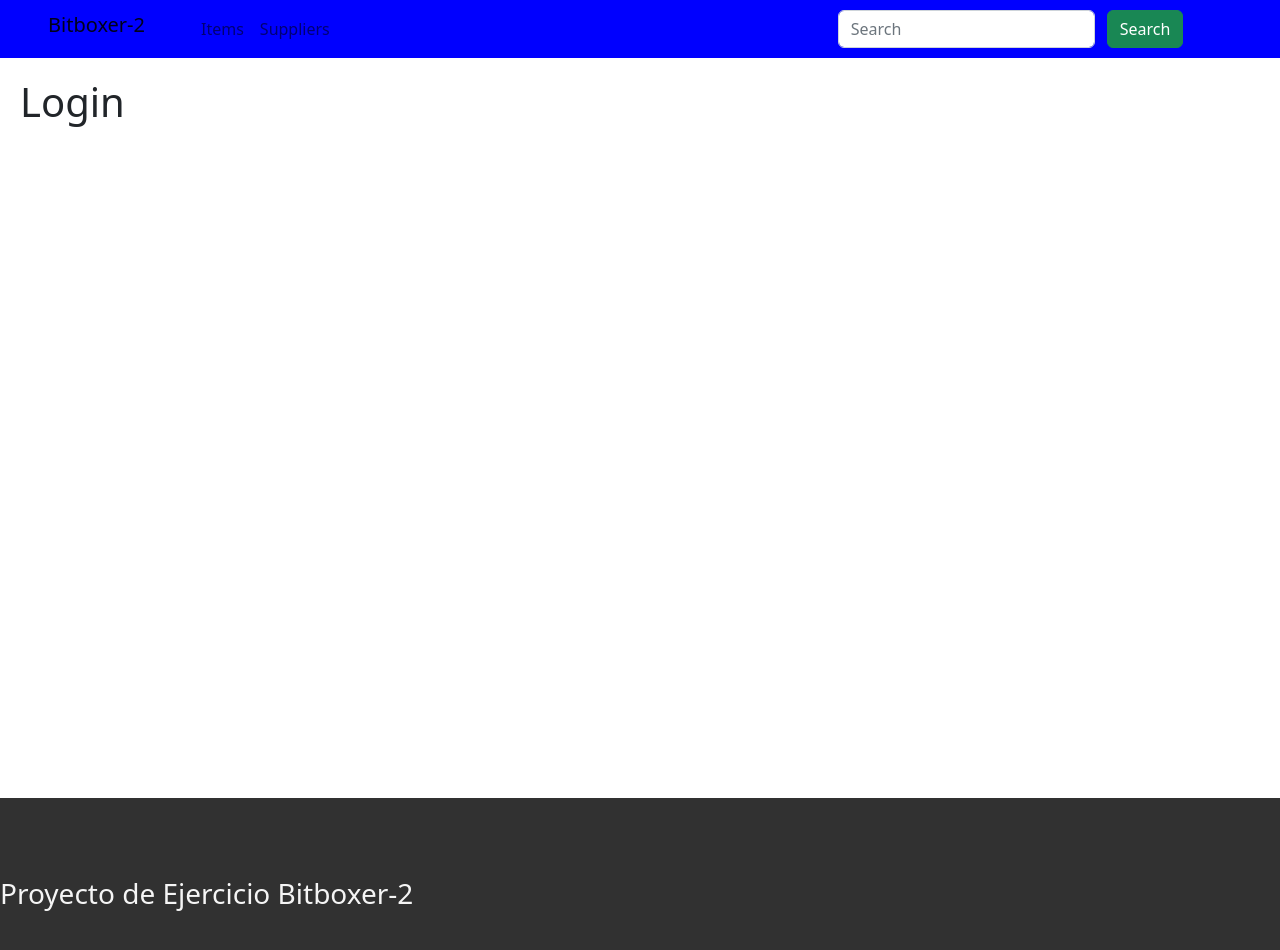
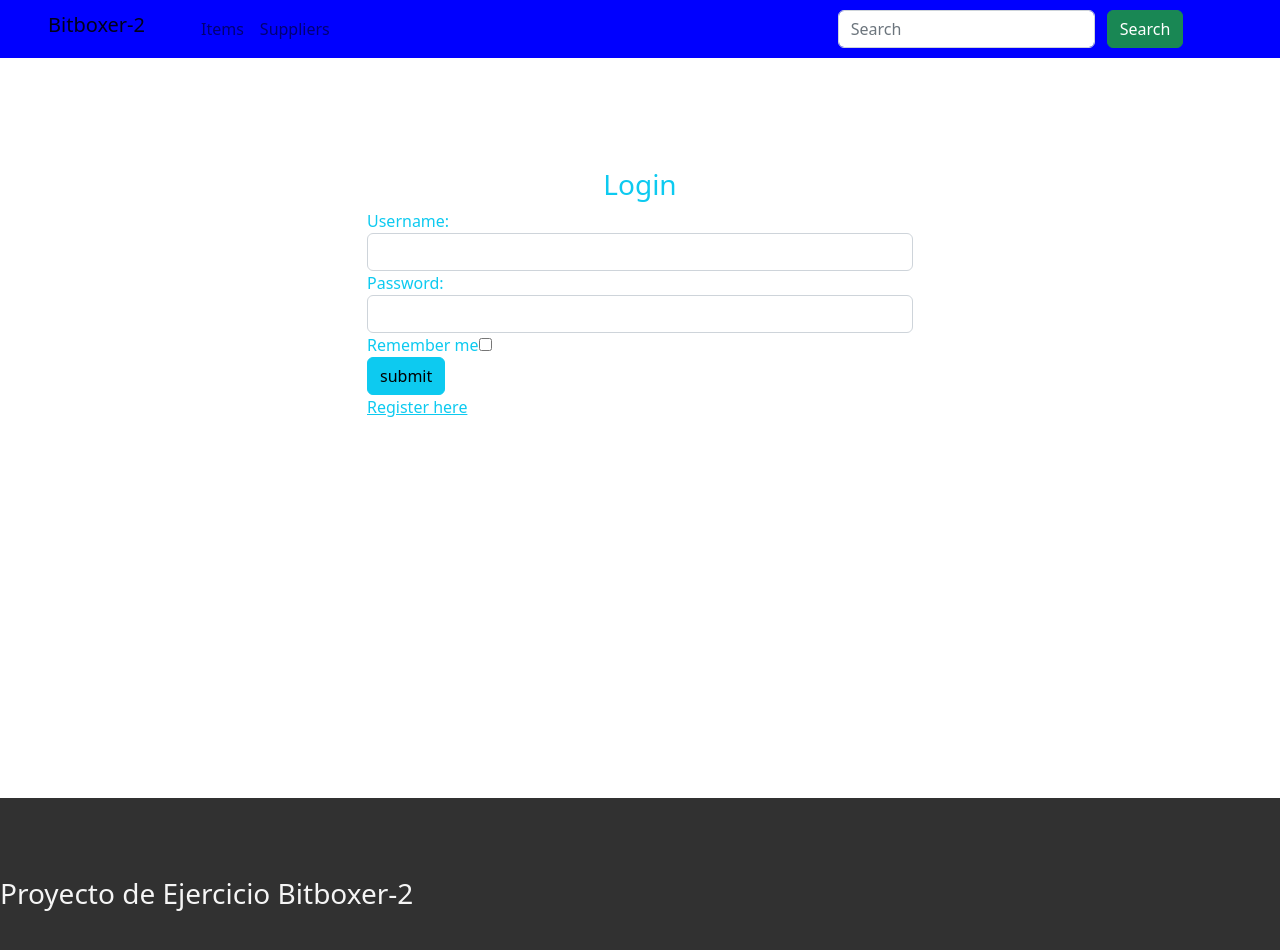
Before and after one commit to luisbitbox/Bitboxer-2, a React (Create React App) app: page / in a window 1280 px wide. Shown: the top 950 px of the page. Built offline with nearby package versions, Linux system fonts and the light colour scheme.

Commit message:
creado el contexto para item y otras cosas como la trasición de la página de ItemCard a la de TableSupplier

```diff
--- a/src/App.js
+++ b/src/App.js
@@ -1,18 +1,18 @@
 import './App.css';
-import { MiContexto } from './helpers/MiContexto';
 import { AppRouter } from './router/AppRouter';
+import { ItemProvider } from './helpers/ItemContext'
 
 function App() {
-  const valorContexto = true;
 
   return (
-      <MiContexto.Provider value={valorContexto}>
         <div className="App">
+          <ItemProvider>
 
             <AppRouter></AppRouter>
 
+          </ItemProvider>
+
         </div>
-      </MiContexto.Provider>
   );
 }
 
--- a/src/components/layout/TableItem.js
+++ b/src/components/layout/TableItem.js
@@ -18,7 +18,12 @@ export const TableItem = () => {
 
     const getItems = async() => {
         try{
-            const result = await axios.get('http://localhost:8080/erp/api/item');
+            const result = await axios.get('http://localhost:8080/erp/api/item', {
+                headers: {
+                    username: "Luis",
+                    password: "user"
+                }
+            });
             setItem(result.data);
         }catch(error){
             console.log(error);
--- a/src/components/layout/TableSupplier.js
+++ b/src/components/layout/TableSupplier.js
@@ -1,29 +1,35 @@
 import React, { useContext, useEffect, useState } from 'react'
 import "bootstrap/dist/css/bootstrap.min.css"
-import { useNavigate } from "react-router-dom"
+import { useNavigate, useParams, useLocation } from "react-router-dom"
 import axios from 'axios'
-import { MiContexto } from '../../helpers/MiContexto'
+import { ItemContext } from '../../helpers/ItemContext'
 
 export const TableSupplier = () => {
     const [supplier, setSupplier] = useState([]);
     const navigate = useNavigate();
-    const { valor, actualizarValor } = useContext(MiContexto);
+    const { item, setItem  } = useContext(ItemContext);
+    const params = useParams();
+    /* const location = useLocation();
+    const isAvailable = location.state.isAvailable; */
 
 
     useEffect(()=>{
-        console.log(valor);
         getSuppliers();
 
     },[]);
 
     const getSuppliers = async() => {
         try{
-            const result = await axios.get('http://localhost:8080/erp/api/supplier');
+            const result = await axios.get('http://localhost:8080/erp/api/supplier', {
+                headers: {
+                    username: "Pedro",
+                    password: "admin"
+                }
+            });
             setSupplier(result.data);
         }catch(error){
             console.log(error);
         }
-
     }
 
 
@@ -31,6 +37,21 @@ export const TableSupplier = () => {
         navigate(`/newSupplier`);
 
     }
+
+    const goToItemCard = (id) => {
+        const itemUpdated = {
+            id: item.id,
+            code: item.id,
+            fechaAlta: item.id,
+            fechaCreacion: item.id,
+            suppliers: item.id,
+            priceReductions: item.id,
+        }
+        setItem(itemUpdated);
+        navigate(`/item${id}`);
+    }
+
+
   return (
     <div>
         <table className="table">
@@ -38,6 +59,9 @@ export const TableSupplier = () => {
                     <tr>
                         <th scope="col">Name</th>
                         <th scope="col">Country</th>
+                        {params.selection &&
+                            <th scope="col">Select</th>
+                        }
                     </tr>
                 </thead>
                 <tbody>
@@ -46,13 +70,23 @@ export const TableSupplier = () => {
                             <tr key={s.idSupplier}  >
                                 <td>{s.name}</td>
                                 <td>{s.country}</td>
+                                {params.selection &&
+                                <td>
+                                    <div>
+                                        <button className="btn btn-primary" onClick={goToItemCard(item.id)}>Select</button>
+                                    </div>
+                                </td>
+                                }
                             </tr>
                         )
                     })}
                 </tbody>
             </table>
+            {!params.selection &&
 
-            <button type="submit" className="btn btn-primary" onClick={goToNewSupplier}>New</button>
+                <button type="submit" className="btn btn-primary" onClick={goToNewSupplier}>New</button>
+
+            }
 
     </div>
   )
--- a/src/components/pages/ItemCard.js
+++ b/src/components/pages/ItemCard.js
@@ -2,19 +2,21 @@ import React, { useContext, useEffect, useState } from 'react'
 import { useNavigate, useParams } from 'react-router-dom';
 import "bootstrap/dist/css/bootstrap.min.css"
 import axios from 'axios';
-import { MiContexto } from '../../helpers/MiContexto';
+
 
 export const ItemCard = () => {
     const [checked, setChecked] = useState(false);
     const [item, setItem] = useState({});
     const [supplier, setSupplier] = useState([]);
+    const [priceReduction, setpriceReduction] = useState([]);
     const params = useParams();
     const navigate = useNavigate();
-    const { valor, actualizarValor } = useContext(MiContexto);
+
 
     useEffect(() => {
         getItem();
         getSuppliers();
+        getPriceReductions();
     }, []);
 
     const getItem = async(req, res)=> {
@@ -32,6 +34,18 @@ export const ItemCard = () => {
         try {
             const result = await axios.get("http://localhost:8080/erp/api/item/" + params.id +"/suppliers");
             setSupplier(result.data);
+            console.log(result.data);
+        } catch (error) {
+            console.log(error);
+        }
+    };
+
+
+    const getPriceReductions = async(req, res)=> {
+        try {
+            const result = await axios.get("http://localhost:8080/erp/api/item/" + params.id +"/priceReductions");
+            setpriceReduction(result.data);
+            console.log(result.data);
         } catch (error) {
             console.log(error);
         }
@@ -63,8 +77,7 @@ export const ItemCard = () => {
     }
 
     const goToSupplier = () => {
-        navigate(`/supplier`);
-        actualizarValor(false);
+        navigate(`/supplier/${false}`);
     }
 
 
@@ -103,7 +116,7 @@ export const ItemCard = () => {
                             </div>
                             <div className="mb-3">
                                 <label htmlFor="exampleInputPassword1" className="form-label">Creation</label>
-                                <input type="date" className="form-control" id="exampleInputEmail1" defaultValue={item.creation} name="creation" readOnly/>
+                                <input type="text" className="form-control" id="exampleInputEmail1" defaultValue={item.creation} name="creation" readOnly/>
                             </div>
                             <div className="mb-3 form-check">
                                 <input type="checkbox" className="form-check-input" id="exampleCheck1" name='state' checked={checked} onChange={handleChange} />
@@ -147,11 +160,11 @@ export const ItemCard = () => {
                                 </tr>
                             </thead>
                             <tbody>
-                                {supplier.map((s) => {
+                                {priceReduction.map((pr) => {
                                     return (
-                                        <tr key={s.idSupplier}  >
-                                            <td>{s.name}</td>
-                                            <td>{s.country}</td>
+                                        <tr key={pr.idSupplier}  >
+                                            <td>{pr.name}</td>
+                                            <td>{pr.country}</td>
                                         </tr>
                                     )
                                 })}
--- a/src/components/pages/Login.js
+++ b/src/components/pages/Login.js
@@ -1,9 +1,69 @@
-import React from 'react'
+import React, { useState } from 'react'
+import { useNavigate, useParams } from 'react-router-dom';
+import axios from 'axios';
 
 export const Login = () => {
+  const[credentials, setCredentiasl] = useState({});
+
+  const logearse = (e) => {
+      e.preventDefault();
+      const newUser = {
+        username: e.target.username.value,
+        password: e.target.password.value
+      }
+      console.log("Logueado usuario: ", newUser.username + " - " + newUser.password);
+  }
+
+  const sedLoginRequest = async (e) => {
+    try {
+      const reqBody = {
+        username: e.target.username.value,
+        password: e.target.password.value
+      }
+      const result = await axios.get("http://localhost:8080/erp/api/login", {
+        headers: {
+          "Content-Type": "application/json"
+        },
+        method: "post",
+        body: JSON.stringify(reqBody)
+      });
+      setCredentiasl(result.data);
+    } catch (error) {
+        console.log(error);
+    }
+  }
+
+
   return (
-    <div>
-        <h1>Login</h1>
+    <div className='login'>
+        <h3 className="text-center text-white pt-5">Login form</h3>
+        <div className="container">
+            <div id="login-row" className="row justify-content-center align-items-center">
+                <div id="login-column" className="col-md-6">
+                    <div id="login-box" className="col-md-12">
+                        <form id="login-form" className="form" onSubmit={sedLoginRequest}>
+                            <h3 className="text-center text-info">Login</h3>
+                            <div className="form-group">
+                                <label htmlFor="username" className="text-info">Username:</label><br/>
+                                <input type="text" name="username" id="username" className="form-control"/>
+                            </div>
+                            <div className="form-group">
+                                <label htmlFor="password" className="text-info">Password:</label><br/>
+                                <input type="password" name="password" id="password" className="form-control"/>
+                            </div>
+                            <div className="form-group">
+                                <label htmlFor="remember-me" className="text-info"><span>Remember me</span>
+                                <span><input id="remember-me" name="remember-me" type="checkbox"/></span></label><br/>
+                                <input type="submit" name="submit" className="btn btn-info btn-md" value="submit"/>
+                            </div>
+                            <div id="register-link" className="text-right">
+                                <a href="#" className="text-info">Register here</a>
+                            </div>
+                        </form>
+                    </div>
+                </div>
+            </div>
+        </div>
     </div>
   )
 }
--- /dev/null
+++ b/src/helpers/ItemContext.js
@@ -0,0 +1,13 @@
+import { createContext, useState } from 'react'
+
+export const ItemContext = createContext();
+
+export const ItemProvider = ({ children }) => {
+    const [item, setItem] = useState({});
+
+    return (
+      <ItemContext.Provider value={{ item, setItem }}>
+        {children}
+      </ItemContext.Provider>
+    );
+  };
--- a/src/helpers/MiContexto.js
+++ /dev/null
@@ -1,6 +0,0 @@
-import { createContext } from 'react'
-
-export const MiContexto = createContext({
-    valor: true,
-    actualizarValor: () => {},
-});
--- a/src/router/AppRouter.js
+++ b/src/router/AppRouter.js
@@ -26,6 +26,7 @@ export const AppRouter = () => {
                 <Route path='/item/:id' element={<ItemCard></ItemCard>}></Route>
                 <Route path='/newItem' element={<NewItem></NewItem>}></Route>
                 <Route path='/supplier' element={<Supplier></Supplier>}></Route>
+                <Route path='/supplier/:selection' element={<Supplier></Supplier>}></Route>
                 <Route path='/newSupplier' element={<NewSupplier></NewSupplier>}></Route>
                 <Route path='/*' element={<Error></Error>}></Route>
             </Routes>
```
